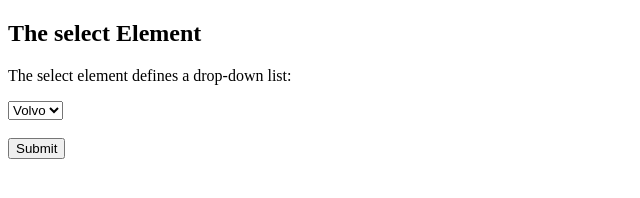
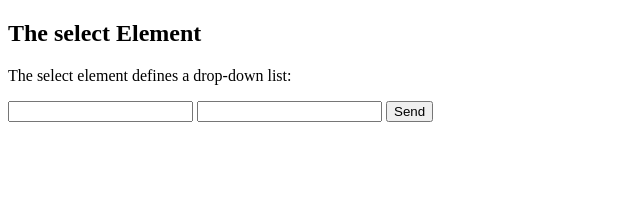
Before and after one commit to margm/forms, a plain HTML site: page index.html in a window 1280 px wide. Shown: the whole page, without its empty margins (0-640 px from the left). Drawn offline with Linux system fonts and the light colour scheme.

Commit message:
Update index.html

```diff
--- a/index.html
+++ b/index.html
@@ -5,15 +5,10 @@
 <h2>The select Element</h2>
 <p>The select element defines a drop-down list:</p>
 
-<form action="/action_page.php">
-  <select name="cars">
-    <option value="volvo">Volvo</option>
-    <option value="saab">Saab</option>
-    <option value="fiat">Fiat</option>
-    <option value="audi">Audi</option>
-  </select>
-  <br><br>
-  <input type="submit">
+<form action="https://formspree.io/mmurray@tewksbury.k12.ma.us" method="POST">
+<input type="text" name="name">
+<input type="email" name="_replyto">
+<input type="submit" value="Send">
 </form>
 
 </body>
```
